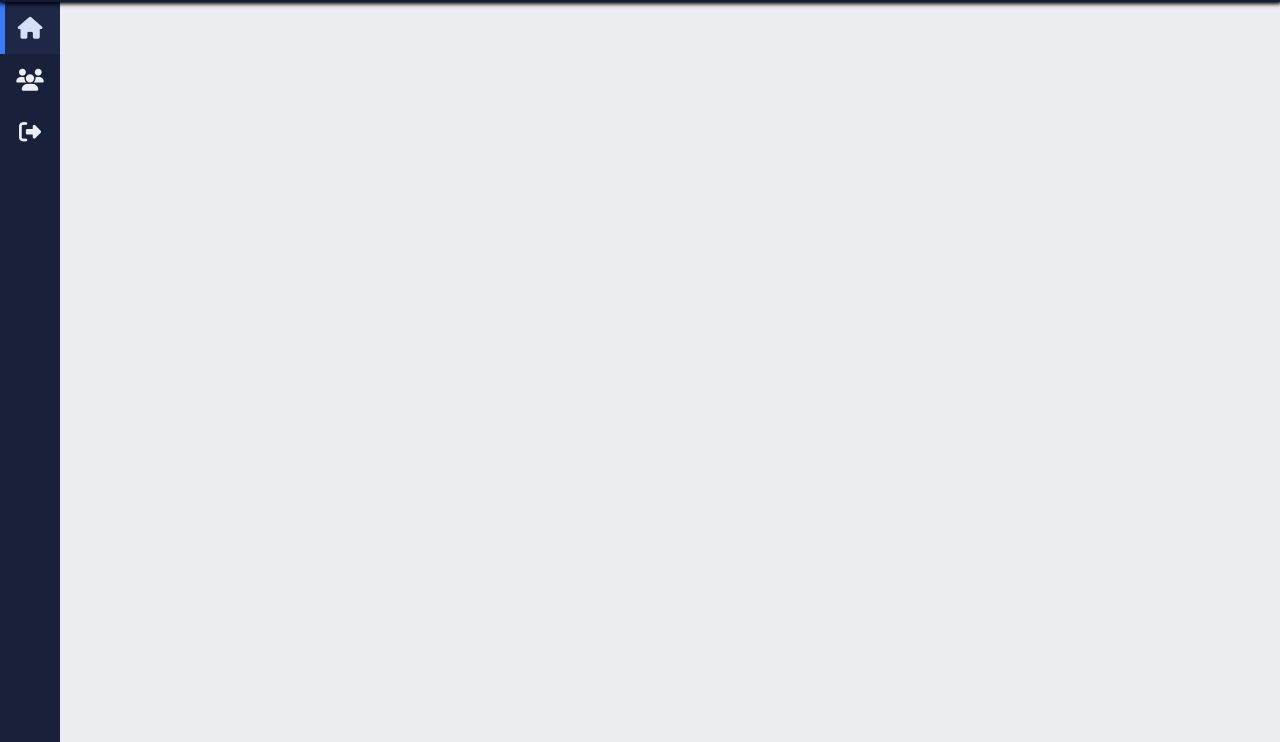
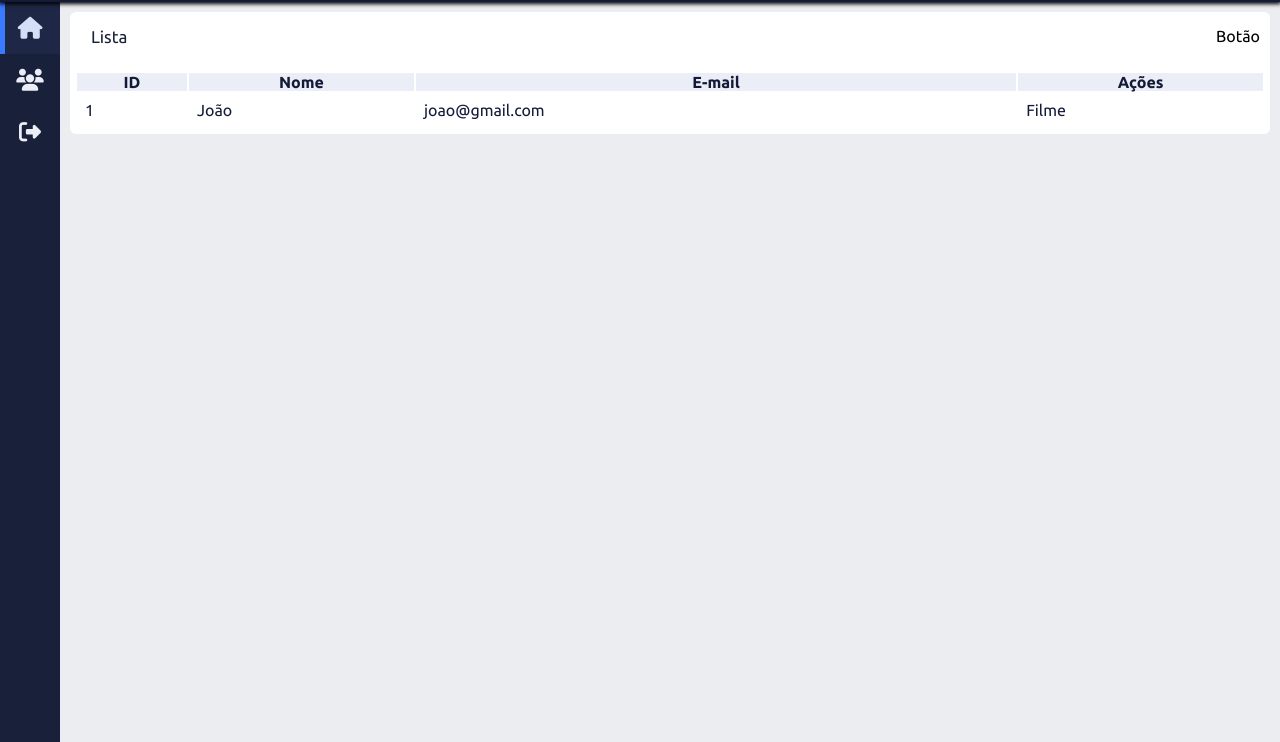
Before and after one commit to marcosventuraDev/LayoutAdm, a plain HTML site: page listar.html in a window 1280 px wide. Shown: the part 61-803 px from the top of the page. Drawn offline with Linux system fonts and the light colour scheme.

Commit message:
implementando a pafina listar e tabela

```diff
--- a/css/custom_adm.css
+++ b/css/custom_adm.css
@@ -329,4 +329,42 @@ body{
 }
 /*Fim Dashboard*/
 
+/*Início Listar*/
+.row .top-list{
+    width: 100%;
+    overflow: hidden;
+}
+
+.top-list .title-content{
+    float: left;
+    color: var(--main-bg-color);
+    padding: 10px 16px;
+    font-size: 17px;
+}
+
+.top-list .top-list-right{
+    padding: 10px 5px 5px 0;
+    float: right;
+}
+
+
+.table-list{
+    margin-top: 15px;
+    width: 100%;
+}
+
+.table-list .list-head .list-head-content{
+    background-color: var(--main-color);
+    color: var(--fourth-bg-color);
+}
+
+.table-list .list-body .list-body-content{
+    background-color: var(--fourth-color);
+    color: var(--fourth-bg-color);
+    padding: 8px;
+}
+
+
+/*Fim Listar*/
+
 /*Fim Conteúdo*/
--- a/listar.html
+++ b/listar.html
@@ -91,6 +91,31 @@
 
         <!-- Inícion do contepudo do administrativo -->
         <div class="wrapper">
+                <div class="row">
+                    <div class="top-list">
+                        <span class="title-content">Lista</span>
+                        <div class="top-list-right">Botão</div>
+                    </div>
+
+                    <table class="table-list">
+                        <thead class="list-head">
+                            <tr>
+                                <th class="list-head-content">ID</th>
+                                <th class="list-head-content">Nome</th>
+                                <th class="list-head-content">E-mail</th>
+                                <th class="list-head-content">Ações</th>
+                            </tr>
+                        </thead>
+                        <tbody class="list-body">
+                            <tr>
+                                <td class="list-body-content">1</td>
+                                <td class="list-body-content">João</td>
+                                <td class="list-body-content">joao@gmail.com</td>
+                                <td class="list-body-content">Filme</td>
+                            </tr>
+                        </tbody>
+                    </table>
+                </div>
 
         </div>
 
```
